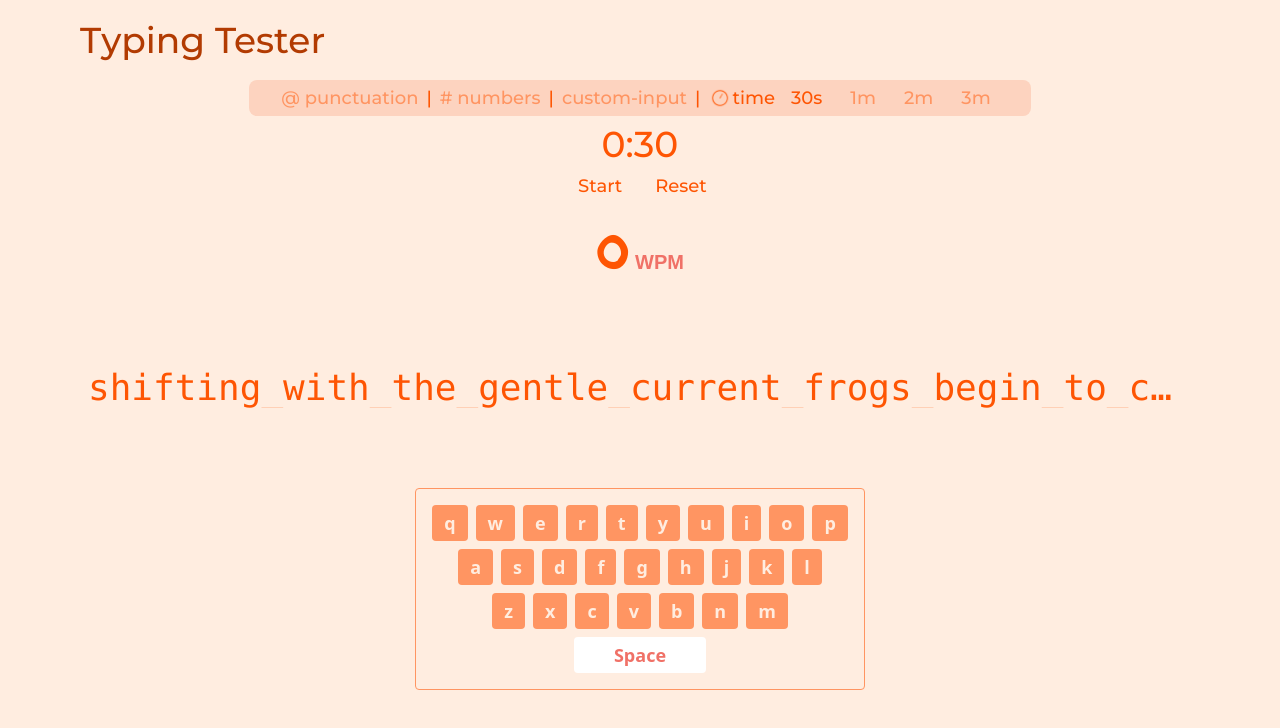
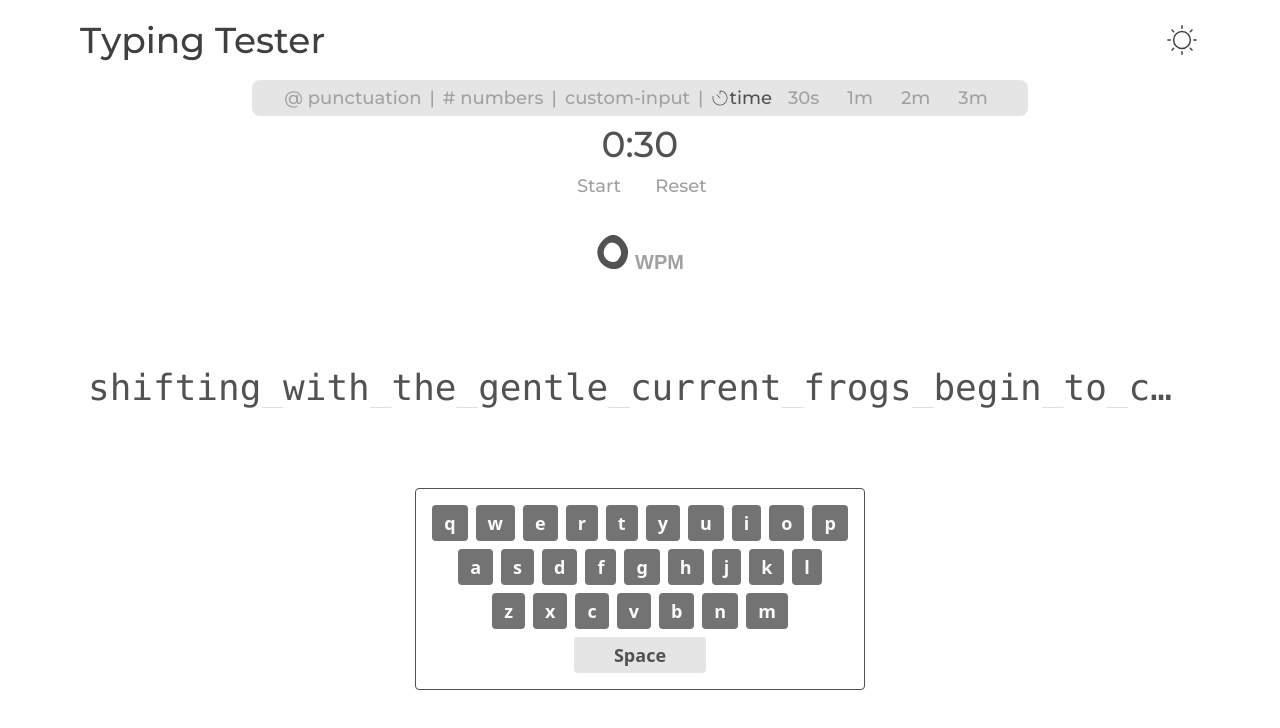
Before and after one commit to ghufrankhan7860/TypingTest, a React (Vite) app: page / in a window 1280 px wide. Shown: the top 728 px of the page. Built offline with nearby package versions, Linux system fonts and the light colour scheme.

Commit message:
light dark colorful modes added

```diff
--- a/package.json
+++ b/package.json
@@ -14,6 +14,7 @@
     "@tailwindcss/vite": "^4.1.4",
     "react": "^19.0.0",
     "react-dom": "^19.0.0",
+    "react-icons": "^5.5.0",
     "tailwindcss": "^4.1.4"
   },
   "devDependencies": {
--- a/src/App.jsx
+++ b/src/App.jsx
@@ -10,12 +10,14 @@ import TextContextProvider from "./contexts/TextContextProvider";
 import LastKeyContextProvider from "./contexts/LastKeyContextProvider";
 import TimerContextProvider from "./contexts/TimerContext";
 import ScoreContextProvider from "./contexts/ScoreContext";
+import { ThemeContextProvider } from "./contexts/ThemeContext";
 
 // [#323437]
 
 const App = () => {
     return (
-        <div className="flex flex-col flex-wrap items-center h-screen bg-custom-red-100 px-4 sm:px-8 md:px-12 lg:px-20">
+        <div className="flex flex-col flex-wrap items-center h-screen bg-custom-red-100 px-4 sm:px-8 md:px-12 lg:px-20 dark:bg-neutral-800 light:bg-white">
+            <ThemeContextProvider>
                 <TimerContextProvider>
                     <TextContextProvider>
                         <ScoreContextProvider>
@@ -30,6 +32,7 @@ const App = () => {
                         </ScoreContextProvider>
                     </TextContextProvider>
                 </TimerContextProvider>
+            </ThemeContextProvider>
         </div>
     );
 };
--- a/src/components/CustomInput.jsx
+++ b/src/components/CustomInput.jsx
@@ -37,7 +37,7 @@ const CustomInput = ({ setIsCustomVisible }) => {
             <div className="fixed top-1/2 left-1/2 transform -translate-x-1/2 -translate-y-1/2 w-4xl bg-custom-red-150 h-3/4 z-50 rounded-lg shadow-lg [@media(max-width:400px)]:w-90 [@media(max-width:400px)]:h-3/5">
                 <div className="flex flex-col h-full p-4 gap-1 ">
                     <button
-                        className="ml-auto text-gray-700 hover:text-custom-red-800 px-3 py-1 text-lg bg-custom-red-300 text-white rounded-md m-1 text-center"
+                        className="ml-auto text-gray-700 hover:text-custom-red-800 px-3 py-1 text-lg bg-custom-red-300 text-white rounded-md m-1 text-center cursor-pointer"
                         onClick={handleXbtn}
                     >
                         x
--- a/src/components/DisplayText.jsx
+++ b/src/components/DisplayText.jsx
@@ -14,8 +14,8 @@ const DisplayText = () => {
 
     if (wordsArray.length === 0) {
         return (
-            <div className=" flex flex-col justify-center items-center text-3xl font-light p-2 m-2 bg-custom-red-100 h-44 w-6xl rounded-lg">
-                <div className="w-full h-30 bg-custom-red-150 rounded-xl animate-pulse"></div>
+            <div className=" flex flex-col justify-center items-center text-3xl font-light p-2 m-2 bg-custom-red-100 h-44 w-6xl rounded-lg dark:text-neutral-50 light:text-neutral-600">
+                <div className="w-full h-30 bg-custom-red-150 rounded-xl animate-pulse dark:text-neutral-50 light:text-neutral-600"></div>
             </div>
         );
     }
@@ -23,11 +23,11 @@ const DisplayText = () => {
     return (
         <div className="flex justify-center items-center h-32 sm:h-36 md:h-40 lg:h-48 relative w-full [@media(max-width:700px)]:h-36 ">
             <pre className="h-auto w-full overflow-hidden whitespace-pre-wrap px-2">
-                <code className="text-2xl sm:text-3xl md:text-4xl font-bold text-custom-red-300 font-mono font-medium relative [@media(max-height:640px)]:text-4xl [@media(max-width:700px)]:text-3xl">
-                    <span className="absolute animate-blink text-bittersweet font-black">
+                <code className="text-2xl sm:text-3xl md:text-4xl font-bold text-custom-red-300 font-mono font-medium relative [@media(max-height:640px)]:text-4xl [@media(max-width:700px)]:text-3xl dark:text-neutral-50 light:text-neutral-600">
+                    <span className="absolute animate-blink text-bittersweet font-black  dark:text-neutral-50 light:text-neutral-600">
                         _
                     </span>
-                    <span className="relative overflow-hidden w-full inline-block truncate">
+                    <span className="relative overflow-hidden w-full inline-block truncate  dark:text-neutral-50 light:text-neutral-600 ">
                         {wordsArray.map((word, index) => (
                             <span key={index}>
                                 <span>{word}</span>
--- a/src/components/Keyboard.jsx
+++ b/src/components/Keyboard.jsx
@@ -7,32 +7,24 @@ import { wordChecker } from "../utils/helper";
 import { keyChars } from "../utils/config";
 
 const KeyBoard = () => {
-    const [correctKey, setcorrectKey] = useState(null);
-
     const { lastKey, setLastKey, isCorrectKey } = useContext(LastKeyContext);
 
     const { text, setText } = useContext(TextContext);
     const { isRunning } = useContext(TimerContext);
     const { score, setScore } = useContext(ScoreContext);
 
-    const correct =
-        "bg-green-200 text-green-800 px-3 py-1 rounded-sm hover:text-custom-red-800 hover:border-0 m-1";
+    const correct = " text-lg bg-green-200 text-green-800 px-3 py-1 rounded-sm hover:text-custom-red-800 hover:border-0 m-1 light:bg-green-200 dark:bg-green-200 dark:text-green-800";
+
     const incorrect =
-        "bg-custom-red-300 text-custom-red-800 px-3 py-1 rounded-sm hover:text-custom-red-800 hover:border-0 m-1";
+        " text-lg bg-custom-red-300 text-custom-red-800 px-3 py-1 rounded-sm hover:text-custom-red-800 hover:border-0 m-1";
     const getButtonClass = (btn) => {
         let btnClass = "";
 
         if (btn === lastKey) {
-            btnClass +=
-                isCorrectKey || correctKey
-                    ? " text-lg bg-green-200 text-green-800 px-3 py-1 rounded-sm hover:text-custom-red-800 hover:border-0 m-1"
-                    : " text-lg bg-custom-red-300 text-custom-red-800 px-3 py-1 rounded-sm hover:text-custom-red-800 hover:border-0 m-1";
+            btnClass += isCorrectKey ? correct : incorrect;
         }
         if (lastKey === " " && btn === "space") {
-            btnClass +=
-                isCorrectKey || correctKey
-                    ? " text-lg bg-green-200 text-green-800 px-3 py-1 rounded-sm hover:text-custom-red-800 hover:border-0 m-1"
-                    : " text-lg bg-custom-red-300 text-custom-red-800 px-3 py-1 rounded-sm hover:text-custom-red-800 hover:border-0 m-1";
+            btnClass += isCorrectKey ? correct : incorrect;
         }
 
         return btnClass;
@@ -54,14 +46,14 @@ const KeyBoard = () => {
     };
 
     return (
-        <div className="flex flex-col justify-center items-center border-1 border-custom-red-200 rounded-sm [@media(max-height:680px)]:hidden  [@media(max-width:700px)]:h-64 [@media(max-width:700px)]:w-full [@media(min-width:700px)]:p-3">
+        <div className="flex flex-col justify-center items-center border-1 border-custom-red-200 rounded-sm [@media(max-height:680px)]:hidden  [@media(max-width:700px)]:h-64 [@media(max-width:700px)]:w-full [@media(min-width:700px)]:p-3 dark:border-neutral-50 light:border-neutral-600">
             {keyChars.map((row, index) => {
                 if (row == "space") {
                     return (
                         <button
                             className={
                                 getButtonClass(row) +
-                                "text-lg font-bold px-10 py-1 bg-white text-bittersweet rounded-sm hover:text-custom-red-800 hover:border-0 m-1 [@media(max-width:700px)]:px-20 [@media(max-width:700px)]:py-1"
+                                " text-lg font-bold px-10 py-1 bg-white text-bittersweet rounded-sm hover:text-custom-red-800 hover:border-0 m-1 [@media(max-width:700px)]:px-20 [@media(max-width:700px)]:py-1 dark:bg-neutral-600 light:bg-neutral-200 light:text-neutral-600 dark:text-neutral-50 "
                             }
                             key={"space-row" + index}
                             onClick={() => {
@@ -82,8 +74,8 @@ const KeyBoard = () => {
                             return (
                                 <button
                                     className={
-                                        getButtonClass(char) +
-                                        "text-lg font-bold px-3 py-1 bg-custom-red-200 text-custom-red-100 rounded-sm hover:text-custom-red-800 hover:border-0 m-1 [@media(max-width:700px)]:text-md [@media(max-width:700px)]:px-[11px] [@media(max-width:700px)]:py-2.5 [@media(max-width:700px)]:mx-0.5 [@media(max-width:700px)]:my-2"
+                                        " text-lg font-bold px-3 py-1 bg-custom-red-200 text-custom-red-100 rounded-sm hover:text-custom-red-800 hover:border-0 m-1 [@media(max-width:700px)]:text-md [@media(max-width:700px)]:px-[11px] [@media(max-width:700px)]:py-2.5 [@media(max-width:700px)]:mx-0.5 [@media(max-width:700px)]:my-2 light:bg-neutral-500 dark:bg-neutral-50 dark:text-neutral-600 light:text-neutral-50 " +
+                                        getButtonClass(char)
                                     }
                                     key={char + idx}
                                     onClick={() => handleClick(char)}
--- a/src/components/Navbar.jsx
+++ b/src/components/Navbar.jsx
@@ -1,6 +1,9 @@
 import { useContext } from "react";
 import TextContext from "../contexts/TextContext";
 import { getText } from "../utils/helper";
+import { CiLight, CiDark } from "react-icons/ci";
+import { IoIosColorPalette } from "react-icons/io";
+import ThemeContext from "../contexts/ThemeContext";
 
 const Navbar = () => {
     const {
@@ -11,10 +14,12 @@ const Navbar = () => {
         setWordsLen,
         setIsCustomText,
     } = useContext(TextContext);
+
+    const { theme, toggleTheme } = useContext(ThemeContext);
     return (
-        <div className="flex justify-start w-full text-2xl md:text-4xl py-3 sm:py-4 md:py-5 text-custom-red-600 font-[montserrat] font-medium lowercase rounded-xl [@media(max-width:700px)]:text-xl">
+        <div className="flex justify-between w-full text-2xl md:text-4xl py-3 sm:py-4 md:py-5 font-[montserrat] font-medium lowercase rounded-xl [@media(max-width:700px)]:text-xl text-custom-red-600 light:text-neutral-700 dark:text-neutral-100 bg-custom-red-100 light:bg-white dark:bg-neutral-800">
             <button
-                className="cursor-pointer"
+                className="cursor-pointer text-custom-red-600 light:text-neutral-700 dark:text-neutral-50"
                 onClick={() => {
                     const tempText = getText(isPunctuation, isNumbers);
                     setText(tempText);
@@ -25,6 +30,32 @@ const Navbar = () => {
             >
                 Typing Tester
             </button>
+
+            <button
+                onClick={() => {
+                    toggleTheme();
+                }}
+                className="relative group"
+            >
+                {theme === "dark" ? (
+                    <CiDark className="text-neutral-100 dark:text-neutral-100 light:text-neutral-700" />
+                ) : theme === "" ? (
+                    <IoIosColorPalette className="text-custom-red-300 dark:text-custom-red-200 light:text-custom-red-300" />
+                ) : (
+                    <CiLight className="text-neutral-700 dark:text-neutral-100 light:text-neutral-700" />
+                )}
+                <span className="absolute right-1/2 top-3 -translate-x-1/2 bottom-full mb-2 px-2 py-1 rounded text-white text-xs opacity-0 group-hover:opacity-100 transition pointer-events-none whitespace-nowrap z-10">
+                    {theme === "dark" ? (
+                        <span className="text-neutral-100">Dark Mode</span>
+                    ) : theme === "" ? (
+                        <span className="text-custom-red-300">
+                            Colorful Mode
+                        </span>
+                    ) : (
+                        <span className="text-neutral-600">Light Mode</span>
+                    )}
+                </span>
+            </button>
         </div>
     );
 };
--- a/src/components/Score.jsx
+++ b/src/components/Score.jsx
@@ -21,10 +21,10 @@ const Score = () => {
     };
     return (
         <div className="flex flex-row gap-2 mt-2 p-2 items-baseline [@media(max-width:700px)]:mt-0">
-            <span className="text-7xl text-custom-red-300 font-indie-flower font-bold [@media(max-width:700px)]:text-6xl ">
+            <span className="text-7xl text-custom-red-300 font-indie-flower font-bold [@media(max-width:700px)]:text-6xl dark:text-neutral-50 light:text-neutral-600 ">
                 {score === 0 || score === Infinity ? "0" : calculateScore()}
             </span>
-            <span className="text-xl font-[arial] font-bold text-bittersweet">
+            <span className="text-xl font-[arial] font-bold text-bittersweet dark:text-neutral-500 light:text-neutral-400">
                 WPM
             </span>
         </div>
--- a/src/components/Timer.jsx
+++ b/src/components/Timer.jsx
@@ -3,6 +3,7 @@ import { TimerContext } from "../contexts/TimerContext";
 import TextContext from "../contexts/TextContext";
 import { timeButtons } from "../utils/config";
 
+import { CiTimer } from "react-icons/ci";
 import timeIcon from "/assets/images/time.png";
 
 import { resetTimer } from "../utils/helper";
@@ -64,7 +65,7 @@ const Timer = () => {
             setIsRunning(false);
             clearInterval(interval.current);
         } else {
-            setIsRunning(true);
+            if (timeLeft > 0) setIsRunning(true);
         }
 
         // Remove focus from the button after clicking
@@ -106,17 +107,16 @@ const Timer = () => {
 
     return (
         <>
-            {console.log("Re-rendered" + isCustomText)}
             {isCustomVisible && (
                 <CustomInput setIsCustomVisible={setIsCustomVisible} />
             )}
             {console.log(isCustomText)}
             <div className="flex flex-col items-center justify-center">
                 {/* Punctuation  */}
-                <div className="flex flex-row flex-wrap justify-center items-center gap-2 bg-custom-red-150 rounded-lg px-8 py-1 sm:text-s[@media(max-width:768px)]:flex-col [@media(max-width:768px)]:gap-1 [@media(max-width:768px)]:px-4 [@media(max-width:768px)]:py-2">
+                <div className="flex flex-row flex-wrap justify-center items-center gap-2 bg-custom-red-150 rounded-lg px-8 py-1 sm:text-s[@media(max-width:768px)]:flex-col [@media(max-width:768px)]:gap-1 [@media(max-width:768px)]:px-4 [@media(max-width:768px)]:py-2 dark:bg-neutral-700 light:bg-neutral-200">
                     <button
                         className={
-                            "flex flex-row items-center text-lg font-bold text-custom-red-200 font-[montserrat] font-medium hover:text-custom-red-800 " +
+                            "flex flex-row items-center text-lg font-bold text-custom-red-200 font-[montserrat] font-medium hover:text-custom-red-400 dark:text-neutral-500 light:text-neutral-400 hover:light:text-neutral-600 hover:dark:text-neutral-50  " +
                             getActivBtnClass(isPunctuation)
                         }
                         onClick={() => {
@@ -139,14 +139,14 @@ const Timer = () => {
                         @ punctuation
                     </button>
 
-                    <div className="text-lg font-bold text-custom-red-300 font-[montserrat] font-medium hover:text-custom-red-800">
+                    <div className="text-lg font-bold text-custom-red-300 font-[montserrat] font-medium hover:text-custom-red-800 light:text-neutral-400 dark:text-neutral-500 ">
                         |
                     </div>
 
                     {/* Numbers  */}
                     <button
                         className={
-                            "flex flex-row items-center text-lg font-bold text-custom-red-200 font-[montserrat] font-medium hover:text-custom-red-800 " +
+                            "flex flex-row items-center text-lg font-bold text-custom-red-200 font-[montserrat] font-medium hover:text-custom-red-400 dark:text-neutral-500 light:text-neutral-400 hover:light:text-neutral-600 hover:dark:text-neutral-50 " +
                             getActivBtnClass(isNumbers)
                         }
                         onClick={() => {
@@ -168,27 +168,27 @@ const Timer = () => {
                         # numbers
                     </button>
 
-                    <div className="text-lg font-bold text-custom-red-300 font-[montserrat] font-medium hover:text-custom-red-800">
+                    <div className="text-lg font-bold text-custom-red-300 font-[montserrat] font-medium hover:text-custom-red-800 light:text-neutral-400 dark:text-neutral-500 ">
                         |
                     </div>
 
                     {/* Custom-input */}
                     <button
                         className={
-                            "flex flex-row items-center text-lg font-bold text-custom-red-200 font-[montserrat] font-medium hover:text-custom-red-800 " +
+                            "flex flex-row items-center text-lg font-bold text-custom-red-200 font-[montserrat] font-medium hover:text-custom-red-400 dark:text-neutral-500 light:text-neutral-400 hover:light:text-neutral-600 hover:dark:text-neutral-50 " +
                             getActivBtnClass(isCustomText)
                         }
                         onClick={handleCustomInputClick}
                     >
                         custom-input
                     </button>
-                    <div className="text-lg font-bold text-custom-red-300 font-[montserrat] font-medium hover:text-custom-red-800">
+                    <div className="text-lg font-bold text-custom-red-300 font-[montserrat] font-medium hover:text-custom-red-800 light:text-neutral-400 dark:text-neutral-500 ">
                         |
                     </div>
 
                     {/* timer bar */}
-                    <div className="flex flex-row items-center text-lg font-bold text-custom-red-300 font-[montserrat] font-medium hover:text-custom-red-800">
-                        <img src={timeIcon} alt="timer" className="w-6 h-6" />
+                    <div className="flex flex-row items-center text-lg font-bold text-custom-red-300 font-[montserrat] font-medium hover:light:text-neutral-700 light:text-neutral-600 dark:text-neutral-50 ">
+                        <CiTimer />
                         time
                     </div>
                     <div className="flex flex-row flex-wrap gap-3">
@@ -199,7 +199,7 @@ const Timer = () => {
                                     onBtnPress(button.time, button.id)
                                 }
                                 className={
-                                    "text-lg font-bold text-custom-red-200 font-[montserrat] font-medium px-2 rounded-lg hover:bg-custom-red-200 hover:text-custom-red-800 " +
+                                    "text-lg font-bold text-custom-red-200 font-[montserrat] font-medium px-2 rounded-lg hover:bg-custom-red-200 hover:text-custom-red-400 light:text-neutral-400 dark:text-neutral-500  hover:light:bg-neutral-400 hover:light:text-neutral-800 hover:dark:bg-neutral-50 hover:dark:text-neutral-700 " +
                                     getActiveBtn(button.id)
                                 }
                             >
@@ -209,14 +209,14 @@ const Timer = () => {
                     </div>
                 </div>
 
-                <div className="text-4xl p-2 font-[montserrat] font-medium text-custom-red-300">
+                <div className="text-4xl p-2 font-[montserrat] font-medium text-custom-red-300 dark:text-neutral-50 light:text-neutral-600">
                     {formatTime(timeLeft)}
                 </div>
                 <div className="flex flex-row flex-wrap gap-3">
                     <button
                         ref={buttonRef}
                         onClick={handleClick}
-                        className="text-lg font-bold text-custom-red-300 font-[montserrat] font-medium px-2 rounded-lg hover:bg-custom-red-200 hover:text-custom-red-800 w-[70px]"
+                        className="text-lg font-bold text-custom-red-300 font-[montserrat] font-medium px-2 rounded-lg hover:bg-custom-red-200 hover:text-custom-red-600 w-[70px] dark:text-neutral-500 light:text-neutral-400 hover:light:bg-neutral-400 hover:light:text-neutral-800 hover:dark:bg-neutral-50 hover:dark:text-neutral-700"
                     >
                         {isRunning ? "Stop " : "Start"}
                     </button>
@@ -234,7 +234,7 @@ const Timer = () => {
                                 null
                             )
                         }
-                        className="text-lg font-bold text-custom-red-300 font-[montserrat] font-medium px-2 rounded-lg hover:bg-custom-red-200 hover:text-custom-red-800"
+                        className="text-lg font-bold text-custom-red-300 font-[montserrat] font-medium px-2 rounded-lg hover:bg-custom-red-200 hover:text-custom-red-600 w-[70px] dark:text-neutral-500 light:text-neutral-400 hover:light:bg-neutral-400 hover:light:text-neutral-800 hover:dark:bg-neutral-50 hover:dark:text-neutral-700"
                     >
                         Reset
                     </button>
--- /dev/null
+++ b/src/contexts/ThemeContext.jsx
@@ -0,0 +1,40 @@
+import React, { useState, useEffect, createContext } from "react";
+
+const ThemeContext = createContext();
+
+// dark, light , colorful
+export const ThemeContextProvider = ({ children }) => {
+    const themeCyle = ["light", "dark", ""];
+    const [theme, setTheme] = useState(() => {
+        return localStorage.getItem("theme") || "light";
+    });
+
+    useEffect(() => {
+        localStorage.setItem("theme", theme);
+
+        if (theme === "dark") {
+            document.documentElement.classList.add("dark");
+            document.documentElement.classList.remove("light");
+        } else if (theme === "light") {
+            document.documentElement.classList.remove("dark");
+            document.documentElement.classList.add("light");
+        } else {
+            document.documentElement.classList.remove("dark");
+            document.documentElement.classList.remove("light");
+        }
+    }, [theme]);
+
+    const toggleTheme = () => {
+        setTheme((prev) =>
+            prev === "light" ? "dark" : prev === "dark" ? "" : "light"
+        );
+    };
+
+    return (
+        <ThemeContext.Provider value={{ theme, toggleTheme }}>
+            {children}
+        </ThemeContext.Provider>
+    );
+};
+
+export default ThemeContext;
--- a/src/index.css
+++ b/src/index.css
@@ -2,6 +2,9 @@
 @import url("https://fonts.googleapis.com/css2?family=Poppins:ital,wght@0,100;0,200;0,300;0,400;0,500;0,600;0,700;0,800;0,900;1,100;1,200;1,300;1,400;1,500;1,600;1,700;1,800;1,900&display=swap");
 @import url("https://fonts.googleapis.com/css2?family=Indie+Flower&display=swap");
 @import "tailwindcss";
+@custom-variant dark (&:where(.dark, .dark *));
+@custom-variant light (&:where(.light, .light *));
+
 
 @theme {
     --font-montserrat: "Montserrat", sans-serif;
```
Also changed, not shown: 1 other file (tests, documents, lock files or other folders). Lines whose indentation alone changed are shown as unchanged.
